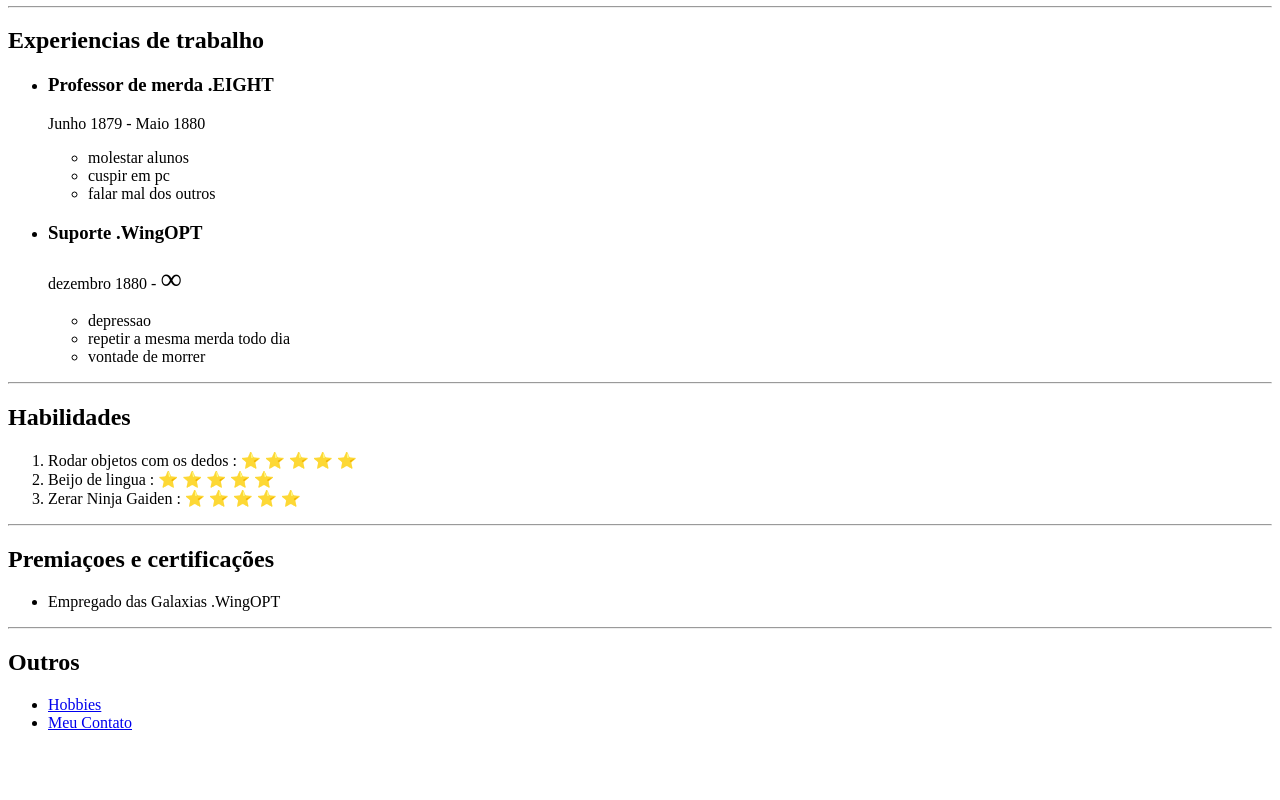
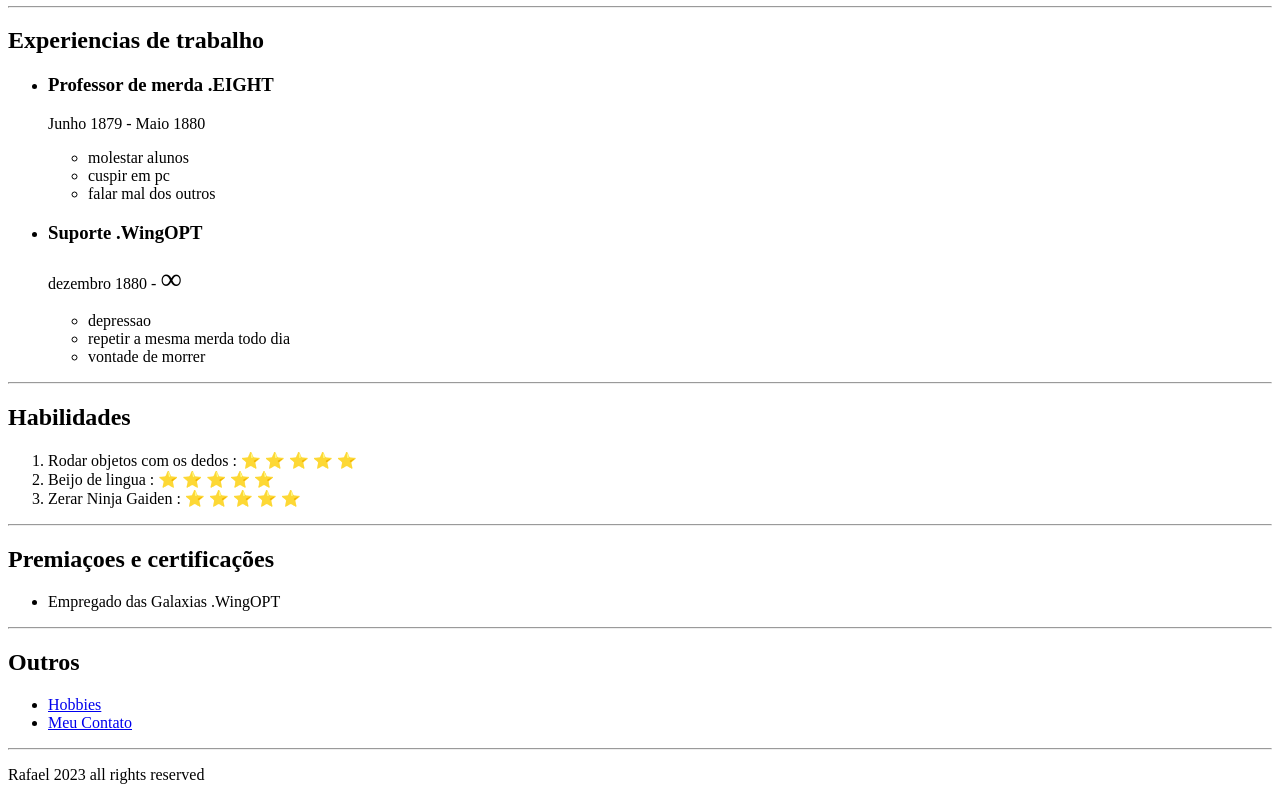
Before and after one commit to Amanarth/Resume, a plain HTML site: page index.html in a window 1280 px wide. Shown: the part 482-1282 px from the top of the page. Before the commit the page ends 1230 px from the top, so only its background shows below. Drawn offline with Linux system fonts and the light colour scheme.

Commit message:
Update index.html

```diff
--- a/index.html
+++ b/index.html
@@ -55,5 +55,9 @@
         <li><a href="./Hobbies.html">Hobbies</a></li>
         <li><a href="./Contato.html">Meu Contato</a></li>
     </ul>
+    <hr>
+    <footer>
+        <p>Rafael 2023 all rights reserved</p>
+    </footer>
 </body>
 </html>
```
